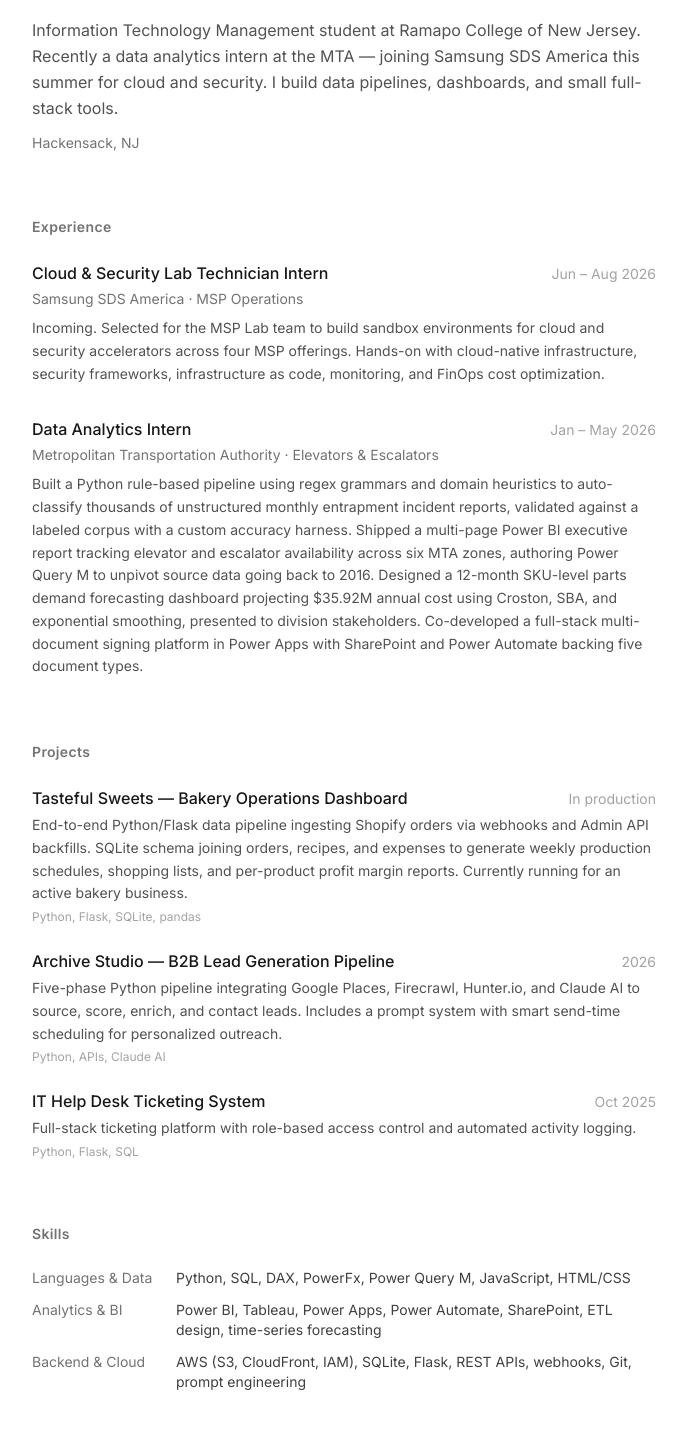
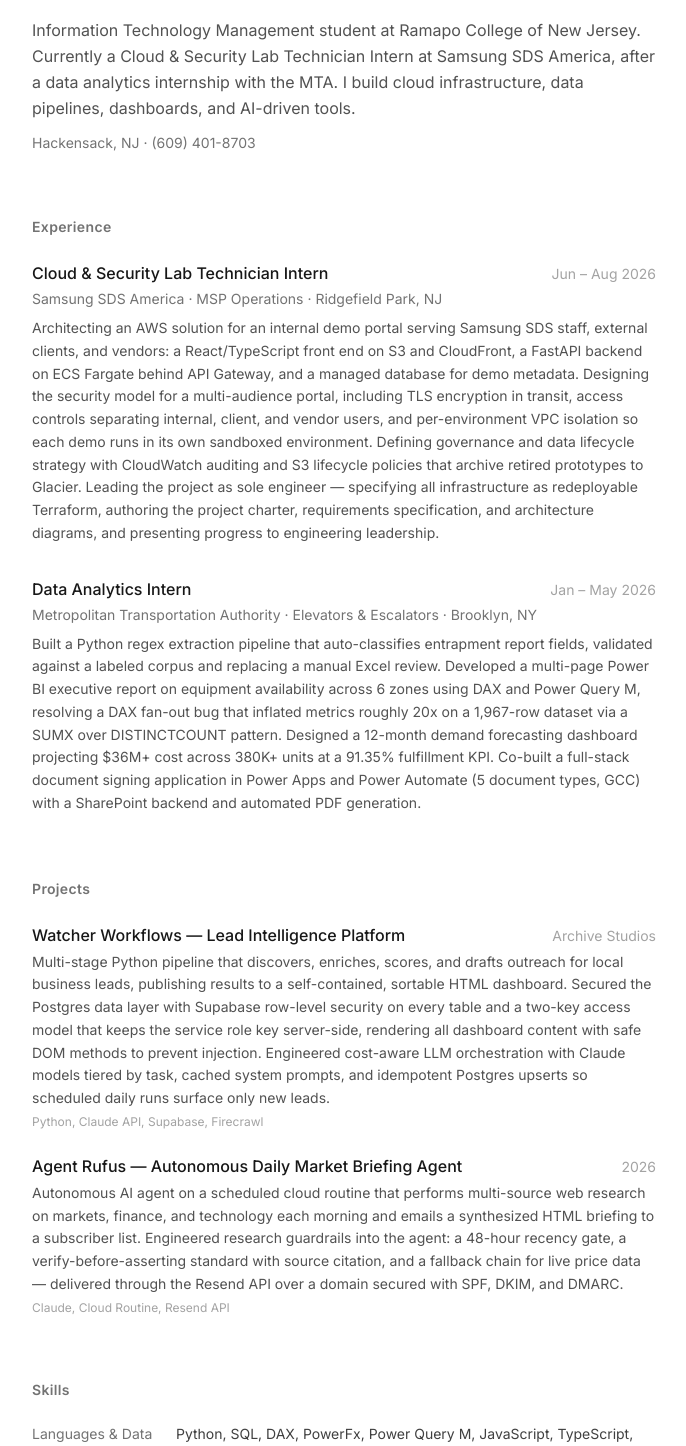
Before and after one commit to BrandonBalcacer/Brandons_Portfolio, a Next.js app: page / in a window 1280 px wide. Shown: the part 123-1569 px from the top of the page, without its empty margins (296-982 px from the left). Built offline with nearby package versions, Linux system fonts and the light colour scheme.

Commit message:
feat: update professional experience and add new projects details
Co-authored-by: Brandon Balcacer <144852100+BrandonBalcacer@users.noreply.github.com>

```diff
--- a/app/page.tsx
+++ b/app/page.tsx
@@ -9,11 +9,11 @@
           <h1 className="text-2xl font-semibold mb-3">Brandon Balcacer</h1>
           <p className="text-neutral-600 leading-relaxed">
             Information Technology Management student at Ramapo College of New Jersey.
-            Recently a data analytics intern at the MTA — joining Samsung SDS America
-            this summer for cloud and security. I build data pipelines, dashboards, and
-            small full-stack tools.
+            Currently a Cloud &amp; Security Lab Technician Intern at Samsung SDS America,
+            after a data analytics internship with the MTA. I build cloud infrastructure,
+            data pipelines, dashboards, and AI-driven tools.
           </p>
-          <p className="text-sm text-neutral-500 mt-3">Hackensack, NJ</p>
+          <p className="text-sm text-neutral-500 mt-3">Hackensack, NJ &middot; (609) 401-8703</p>
         </header>
 
         <section className="mb-16">
@@ -27,13 +27,20 @@
                 <span className="text-sm text-neutral-400 shrink-0">Jun – Aug 2026</span>
               </div>
               <p className="text-sm text-neutral-500 mb-2">
-                Samsung SDS America &middot; MSP Operations
+                Samsung SDS America &middot; MSP Operations &middot; Ridgefield Park, NJ
               </p>
               <p className="text-sm text-neutral-600 leading-relaxed">
-                Incoming. Selected for the MSP Lab team to build sandbox environments for
-                cloud and security accelerators across four MSP offerings. Hands-on with
-                cloud-native infrastructure, security frameworks, infrastructure as code,
-                monitoring, and FinOps cost optimization.
+                Architecting an AWS solution for an internal demo portal serving Samsung SDS
+                staff, external clients, and vendors: a React/TypeScript front end on S3 and
+                CloudFront, a FastAPI backend on ECS Fargate behind API Gateway, and a managed
+                database for demo metadata. Designing the security model for a multi-audience
+                portal, including TLS encryption in transit, access controls separating internal,
+                client, and vendor users, and per-environment VPC isolation so each demo runs in
+                its own sandboxed environment. Defining governance and data lifecycle strategy
+                with CloudWatch auditing and S3 lifecycle policies that archive retired prototypes
+                to Glacier. Leading the project as sole engineer — specifying all infrastructure as
+                redeployable Terraform, authoring the project charter, requirements specification,
+                and architecture diagrams, and presenting progress to engineering leadership.
               </p>
             </li>
             <li>
@@ -42,19 +49,18 @@
                 <span className="text-sm text-neutral-400 shrink-0">Jan – May 2026</span>
               </div>
               <p className="text-sm text-neutral-500 mb-2">
-                Metropolitan Transportation Authority &middot; Elevators &amp; Escalators
+                Metropolitan Transportation Authority &middot; Elevators &amp; Escalators &middot; Brooklyn, NY
               </p>
               <p className="text-sm text-neutral-600 leading-relaxed">
-                Built a Python rule-based pipeline using regex grammars and domain heuristics
-                to auto-classify thousands of unstructured monthly entrapment incident
-                reports, validated against a labeled corpus with a custom accuracy harness.
-                Shipped a multi-page Power BI executive report tracking elevator and
-                escalator availability across six MTA zones, authoring Power Query M to
-                unpivot source data going back to 2016. Designed a 12-month SKU-level parts
-                demand forecasting dashboard projecting $35.92M annual cost using Croston,
-                SBA, and exponential smoothing, presented to division stakeholders.
-                Co-developed a full-stack multi-document signing platform in Power Apps
-                with SharePoint and Power Automate backing five document types.
+                Built a Python regex extraction pipeline that auto-classifies entrapment report
+                fields, validated against a labeled corpus and replacing a manual Excel review.
+                Developed a multi-page Power BI executive report on equipment availability across
+                6 zones using DAX and Power Query M, resolving a DAX fan-out bug that inflated
+                metrics roughly 20x on a 1,967-row dataset via a SUMX over DISTINCTCOUNT pattern.
+                Designed a 12-month demand forecasting dashboard projecting $36M+ cost across
+                380K+ units at a 91.35% fulfillment KPI. Co-built a full-stack document signing
+                application in Power Apps and Power Automate (5 document types, GCC) with a
+                SharePoint backend and automated PDF generation.
               </p>
             </li>
           </ul>
@@ -67,54 +73,39 @@
           <ul className="space-y-6">
             <li>
               <div className="flex items-baseline justify-between gap-4 mb-1">
-                <span className="font-medium">Tasteful Sweets — Bakery Operations Dashboard</span>
-                <span className="text-sm text-neutral-400 shrink-0">In production</span>
+                <span className="font-medium">Watcher Workflows — Lead Intelligence Platform</span>
+                <span className="text-sm text-neutral-400 shrink-0">Archive Studios</span>
               </div>
               <p className="text-sm text-neutral-600 leading-relaxed">
-                End-to-end Python/Flask data pipeline ingesting Shopify orders via webhooks
-                and Admin API backfills. SQLite schema joining orders, recipes, and expenses
-                to generate weekly production schedules, shopping lists, and per-product
-                profit margin reports. Currently running for an active bakery business.
+                Multi-stage Python pipeline that discovers, enriches, scores, and drafts outreach
+                for local business leads, publishing results to a self-contained, sortable HTML
+                dashboard. Secured the Postgres data layer with Supabase row-level security on
+                every table and a two-key access model that keeps the service role key server-side,
+                rendering all dashboard content with safe DOM methods to prevent injection.
+                Engineered cost-aware LLM orchestration with Claude models tiered by task, cached
+                system prompts, and idempotent Postgres upserts so scheduled daily runs surface
+                only new leads.
               </p>
               <p className="text-xs text-neutral-400 mt-1">
-                Python, Flask, SQLite, pandas
+                Python, Claude API, Supabase, Firecrawl
               </p>
             </li>
             <li>
               <div className="flex items-baseline justify-between gap-4 mb-1">
-                <span className="font-medium">Archive Studio — B2B Lead Generation Pipeline</span>
+                <span className="font-medium">Agent Rufus — Autonomous Daily Market Briefing Agent</span>
                 <span className="text-sm text-neutral-400 shrink-0">2026</span>
               </div>
               <p className="text-sm text-neutral-600 leading-relaxed">
-                Five-phase Python pipeline integrating Google Places, Firecrawl, Hunter.io,
-                and Claude AI to source, score, enrich, and contact leads. Includes a
-                prompt system with smart send-time scheduling for personalized outreach.
+                Autonomous AI agent on a scheduled cloud routine that performs multi-source web
+                research on markets, finance, and technology each morning and emails a synthesized
+                HTML briefing to a subscriber list. Engineered research guardrails into the agent:
+                a 48-hour recency gate, a verify-before-asserting standard with source citation, and
+                a fallback chain for live price data — delivered through the Resend API over a domain
+                secured with SPF, DKIM, and DMARC.
               </p>
               <p className="text-xs text-neutral-400 mt-1">
-                Python, APIs, Claude AI
+                Claude, Cloud Routine, Resend API
               </p>
-            </li>
-            <li>
-              <Link
-                href="https://github.com/BrandonBalcacer/IT_Ticketing_System"
-                target="_blank"
-                rel="noopener noreferrer"
-                className="group block"
-              >
-                <div className="flex items-baseline justify-between gap-4 mb-1">
-                  <span className="font-medium group-hover:text-accent transition-colors">
-                    IT Help Desk Ticketing System
-                  </span>
-                  <span className="text-sm text-neutral-400 shrink-0">Oct 2025</span>
-                </div>
-                <p className="text-sm text-neutral-600 leading-relaxed">
-                  Full-stack ticketing platform with role-based access control and
-                  automated activity logging.
-                </p>
-                <p className="text-xs text-neutral-400 mt-1">
-                  Python, Flask, SQL
-                </p>
-              </Link>
             </li>
           </ul>
         </section>
@@ -127,21 +118,23 @@
             <div className="flex gap-4">
               <dt className="text-neutral-500 shrink-0 w-32">Languages &amp; Data</dt>
               <dd className="text-neutral-700">
-                Python, SQL, DAX, PowerFx, Power Query M, JavaScript, HTML/CSS
+                Python, SQL, DAX, PowerFx, Power Query M, JavaScript, TypeScript, HTML/CSS
               </dd>
             </div>
             <div className="flex gap-4">
               <dt className="text-neutral-500 shrink-0 w-32">Analytics &amp; BI</dt>
               <dd className="text-neutral-700">
-                Power BI, Tableau, Power Apps, Power Automate, SharePoint, ETL design,
-                time-series forecasting
+                Power BI, Tableau, Power Apps, Power Automate, SharePoint, ETL pipeline design,
+                data cleaning, statistical analysis, forecasting
               </dd>
             </div>
             <div className="flex gap-4">
-              <dt className="text-neutral-500 shrink-0 w-32">Backend &amp; Cloud</dt>
+              <dt className="text-neutral-500 shrink-0 w-32">Cloud, Backend &amp; AI</dt>
               <dd className="text-neutral-700">
-                AWS (S3, CloudFront, IAM), SQLite, Flask, REST APIs, webhooks, Git,
-                prompt engineering
+                AWS (S3, CloudFront, ECS Fargate, API Gateway, CloudWatch, IAM, Glacier), Azure,
+                GCP, Terraform, infrastructure as code, FastAPI, Flask, REST APIs, Postgres &amp;
+                Supabase, row-level security, Git, FinOps, Claude API, agentic workflows, prompt
+                engineering
               </dd>
             </div>
           </dl>
@@ -157,9 +150,9 @@
               <span className="text-sm text-neutral-400 shrink-0">Sept 2023 – Dec 2026</span>
             </div>
             <p className="text-sm text-neutral-600">
-              B.S. Information Technology Management. Coursework in data management,
-              data visualization, statistics, system analysis &amp; design, AI for business,
-              and networking.
+              B.S. Information Technology Management. Coursework in data management systems,
+              data visualization, system analysis &amp; design, AI for business, networking and
+              distributed processing, management statistics, and corporate finance.
             </p>
           </div>
         </section>
@@ -182,6 +175,16 @@
           <ul className="flex flex-wrap gap-x-6 gap-y-2 text-sm">
             <li>
               <a
+                href="https://brandonbalcacer.dev"
+                target="_blank"
+                rel="noopener noreferrer"
+                className="text-neutral-700 hover:text-accent transition-colors"
+              >
+                Website
+              </a>
+            </li>
+            <li>
+              <a
                 href="https://github.com/BrandonBalcacer"
                 target="_blank"
                 rel="noopener noreferrer"
@@ -202,7 +205,7 @@
             </li>
             <li>
               <a
-                href="mailto:balcacerrule@gmail.com"
+                href="mailto:Balcacerrule@gmail.com"
                 className="text-neutral-700 hover:text-accent transition-colors"
               >
                 Email
```
Also changed, not shown: 1 other file (tests, documents, lock files or other folders).
